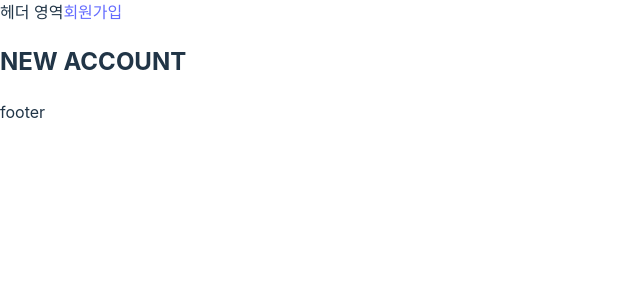
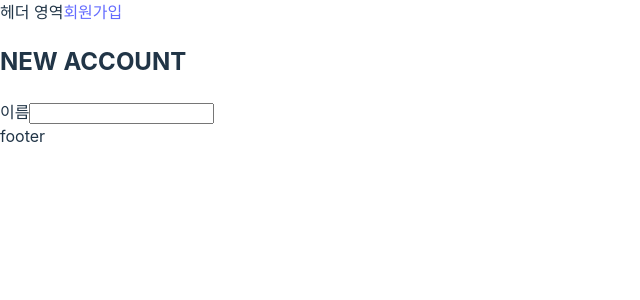
Before and after one commit to naerim/pawsitive, a React (Vite) app in the folder frontend/: page /signUp in a window 1280 px wide. Shown: the top 300 px of the page, without its empty margins (0-640 px from the left). Built offline with nearby package versions, Linux system fonts and the light colour scheme.

Commit message:
✨ feat : 이름 입력 field 생성
- 이름이 2-20자가 아닐 경우 경고 문구 표시

```diff
--- a/frontend/src/container/SignUpContainer.tsx
+++ b/frontend/src/container/SignUpContainer.tsx
@@ -1,5 +1,35 @@
+import React, { useState } from 'react'
+
 const SignUpContainer = () => {
-  return <h2>NEW ACCOUNT</h2>
+  const [name, setName] = useState('')
+  const [nameError, setNameError] = useState('')
+  const handleNameChange = (e: React.ChangeEvent<HTMLInputElement>) => {
+    const nameInput = e.target.value
+    setName(nameInput)
+
+    if (nameInput.length < 2 || nameInput.length > 20) {
+      setNameError('실명을 입력해주세요.')
+    } else setNameError('')
+  }
+  return (
+    <>
+      <h2>NEW ACCOUNT</h2>
+      <div>
+        <label htmlFor="name">
+          이름
+          <input
+            type="text"
+            id="name"
+            name="name"
+            value={name}
+            onChange={handleNameChange}
+            required
+          />
+        </label>
+        <div>{nameError}</div>
+      </div>
+    </>
+  )
 }
 
 export default SignUpContainer
```
